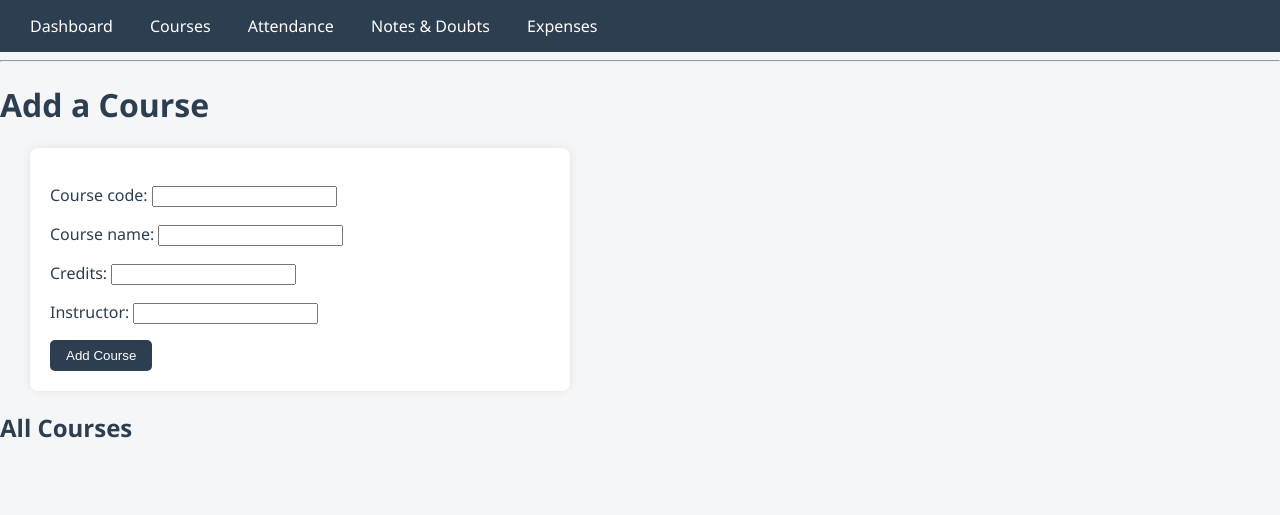
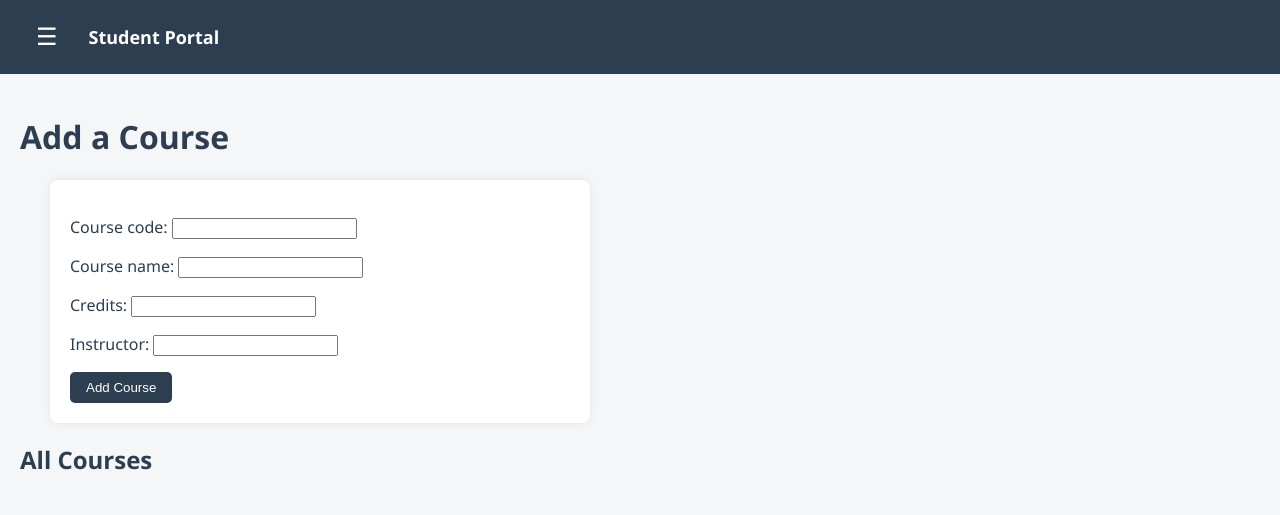
Before and after one commit to himathejaposa/student-portal, a Django app: page /courses/ in a window 1280 px wide. Shown: the top 515 px of the page. Run offline with Django 5.2, Linux system fonts and the light colour scheme; the visitor is signed in with stand-in values (Sample User, id 1); data that the repository does not hold is empty; parts of the project's set-up code (start-up, migrations or seed data) failed here and were passed over.

Commit message:
Replace top navbar with app-style side drawer menu

```diff
--- a/static/style.css
+++ b/static/style.css
@@ -76,4 +76,71 @@ button:hover {
         margin: 15px;
         max-width: 100%;
     }
+}.topbar {
+    background-color: #2c3e50;
+    color: white;
+    padding: 15px 20px;
+    display: flex;
+    align-items: center;
+    gap: 15px;
 }
+
+#menuBtn {
+    background: none;
+    border: none;
+    color: white;
+    font-size: 24px;
+    cursor: pointer;
+}
+
+.app-title {
+    font-size: 18px;
+    font-weight: 600;
+}
+
+.side-menu {
+    position: fixed;
+    top: 0;
+    left: -250px;
+    width: 250px;
+    height: 100%;
+    background-color: #34495e;
+    padding-top: 60px;
+    transition: left 0.3s ease;
+    z-index: 1000;
+}
+
+.side-menu a {
+    display: block;
+    color: white;
+    padding: 15px 20px;
+    text-decoration: none;
+    font-weight: 500;
+}
+
+.side-menu a:hover {
+    background-color: #2c3e50;
+}
+
+.side-menu.open {
+    left: 0;
+}
+
+.overlay {
+    position: fixed;
+    top: 0;
+    left: 0;
+    width: 100%;
+    height: 100%;
+    background: rgba(0,0,0,0.5);
+    display: none;
+    z-index: 999;
+}
+
+.overlay.show {
+    display: block;
+}
+
+.main-content {
+    padding: 20px;
+}
--- a/templates/base.html
+++ b/templates/base.html
@@ -3,27 +3,54 @@
 <html>
 <head>
     <title>{% block title %}Student Portal{% endblock %}</title>
-<meta name="viewport" content="width=device-width, initial-scale=1.0">
     <link rel="stylesheet" href="{% static 'style.css' %}">
     <link rel="manifest" href="{% static 'manifest.json' %}">
     <meta name="theme-color" content="#2c3e50">
+    <meta name="viewport" content="width=device-width, initial-scale=1.0">
 </head>
 <body>
-    <nav>
-        <a href="{% url 'dashboard' %}">Dashboard</a> |
-        <a href="{% url 'course_list' %}">Courses</a> |
-        <a href="{% url 'mark_attendance' %}">Attendance</a> |
-        <a href="{% url 'note_list' %}">Notes & Doubts</a> |
+    <div class="topbar">
+        <button id="menuBtn">☰</button>
+        <span class="app-title">Student Portal</span>
+    </div>
+
+    <div id="sideMenu" class="side-menu">
+        <a href="{% url 'dashboard' %}">Dashboard</a>
+        <a href="{% url 'course_list' %}">Courses</a>
+        <a href="{% url 'mark_attendance' %}">Attendance</a>
+        <a href="{% url 'note_list' %}">Notes & Doubts</a>
         <a href="{% url 'expense_list' %}">Expenses</a>
-    </nav>
-    <hr>
+    </div>
 
+    <div id="overlay" class="overlay"></div>
+
+    <div class="main-content">
         {% block content %}
         {% endblock %}
-</body>
-</html>
+    </div>
+
+    <script>
+        const menuBtn = document.getElementById('menuBtn');
+        const sideMenu = document.getElementById('sideMenu');
+        const overlay = document.getElementById('overlay');
+
+        menuBtn.addEventListener('click', () => {
+            sideMenu.classList.add('open');
+            overlay.classList.add('show');
+        });
+
+        overlay.addEventListener('click', () => {
+            sideMenu.classList.remove('open');
+            overlay.classList.remove('show');
+        });
+    </script>
+
+    {% if user.is_authenticated %}
     <script>
         if ('serviceWorker' in navigator) {
             navigator.serviceWorker.register("{% static 'service-worker.js' %}");
         }
     </script>
+    {% endif %}
+</body>
+</html>
```
Lines whose indentation alone changed are shown as unchanged.
